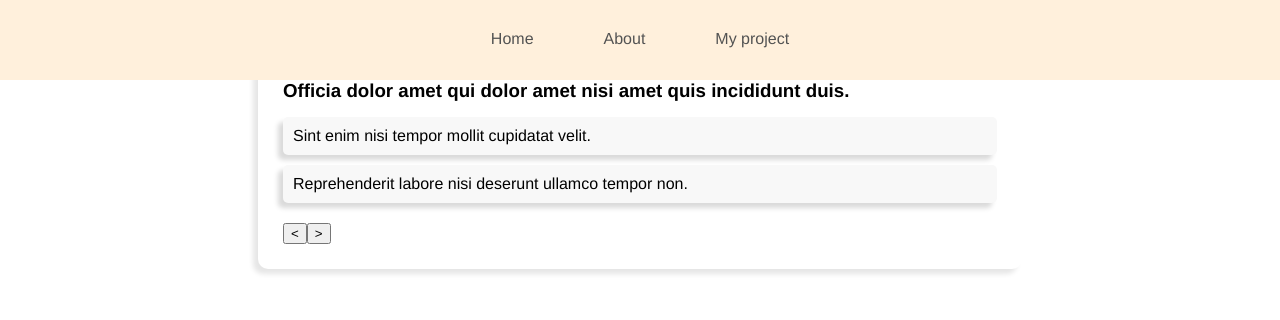
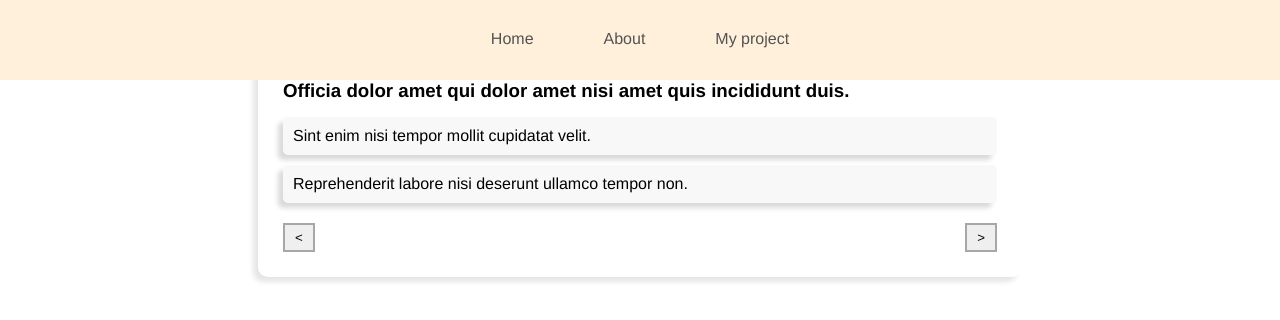
Before and after one commit to ashleycao12/my-website, a Vue app: page /quiz in a window 1280 px wide. Both pictures are taken after a click on the button "Start". Shown: the top 320 px of the page. Built offline with nearby package versions, Linux system fonts and the light colour scheme; the HTML template or start-up script is replaced by a standard one.

Commit message:
change names of a few variables. Track the answered question and selected option, then calculate the result from questionTrack

```diff
--- a/src/assets/quiz/question-list.json
+++ b/src/assets/quiz/question-list.json
@@ -3,7 +3,7 @@
     "weight":"1",
     "text":"Officia dolor amet qui dolor amet nisi amet quis incididunt duis.",
     "options":[{
-      "association" : "Coffee Bean",
+      "association" : "Coffee bean",
       "text": "Sint enim nisi tempor mollit cupidatat velit."
     },{
       "association" : "Beansprouts",
--- a/src/components/quiz/Question.vue
+++ b/src/components/quiz/Question.vue
@@ -1,10 +1,10 @@
 <template>
   <div class ="Q">
-    <h3 class="Q-text" >{{question}}</h3>
+    <h3 class="Q-text" >{{questionText}}</h3>
     <div class="option" v-for = "option in options" @click= "nextQ" :id= "option.association"> {{option.text}} </div>
-    <div>
-      <button class="changeQ back">&lt;</button>
-      <button class="changeQ forward">&gt;</button>
+    <div class="changeQ-parent">
+      <button class="changeQ">&lt;</button>
+      <button class="changeQ">&gt;</button>
     </div>
   </div>
     <!-- <button @click= "nextQ">change question</button> -->
@@ -23,34 +23,70 @@
     setup(props, context){
       // declare and initialise variable
       const questionID = ref(0)
-      const question = ref()
+      const questionText = ref()
       const options = ref()
       const resultTrack = ref([])   //to track the current stage of the result based on user's selection
       const weight = ref()
       const numQ = ref(questionListJson.length)
+      const questionTrack = ref()  //to track quiz progress and allow revisting past questions
 
       //create an array of object base on the list of result each with starting score of 0. The score will increase as user click
       resultListJson.forEach((result) => {
         resultTrack.value.push({
           name:result.name,
-          score:1
+          score:0
         })
       })
+
+      // put the question list to a new variable
+      questionTrack.value = questionListJson
+      questionTrack.value.forEach(question=>{
+        question.answered = false,
+        question.options.forEach(option=>{
+          option.selected = false
+        })
+      })
+      console.log(questionTrack.value[0].options);
+
       getQ()
 
       //get text, list of options and weight of the current question.
       function getQ (){
-        question.value = questionListJson[questionID.value].text
+        questionText.value = questionListJson[questionID.value].text
         options.value = questionListJson[questionID.value].options
         weight.value = Number(questionListJson[questionID.value].weight)
       }
 
-      function top(result) {
+      // function top(result) {
+      //   const scoreList = []
+      //   result.forEach(currentItem =>{scoreList.push(currentItem.score)})
+      //   const max = Math.max(...scoreList)
+      //   let top0 = ""
+      //   result.forEach(currentItem => {
+      //     if (currentItem.score === max) {
+      //       top0 = currentItem.name
+      //     }
+      //   });
+      //     return top0
+      // }
+
+      function top() {
+        //extract quiz result from questionTrack
+        resultTrack.value.forEach(result => {
+          questionTrack.value.forEach(question=>{
+            question.options.forEach(option=>{
+              if((result.name === option.association) && (option.selected === true)){
+                result.score = result.score+Number(question.weight)
+              }
+            })
+          })
+        });
+
         const scoreList = []
-        result.forEach(currentItem =>{scoreList.push(currentItem.score)})
+        resultTrack.value.forEach(currentItem =>{scoreList.push(currentItem.score)})
         const max = Math.max(...scoreList)
         let top0 = ""
-        result.forEach(currentItem => {
+        resultTrack.value.forEach(currentItem => {
           if (currentItem.score === max) {
             top0 = currentItem.name
           }
@@ -60,37 +96,36 @@
 
 
       function nextQ (event) {
-        //update resultTracking
+        //update questionTracking
         const association = event.target.id
-        resultTrack.value.forEach((result) =>{
-          if (result.name === association) {
-            result.score = result.score + weight.value
+        const currentQ = questionTrack.value[questionID.value]
+
+        currentQ.answered = true;
+        currentQ.options.forEach(option=>{
+          if(option.association === association) {
+            option.selected = true
           }
+          // else {if (option.selected === true){
+          //   option.selected = false
+          // }}
         })
-        // const association = questionListJson[questionID.value].options
 
         //move to the next question
         if (questionID.value != numQ.value - 1) {
           questionID.value++
           getQ()
         } else {
-          context.emit('endGame', top(resultTrack.value))
+          console.log(resultTrack.value);
+          console.log(questionTrack.value);
+          context.emit('endGame', top())
         }
-
-        // question.value = questionListJson[questionID.value].text
       }
 
       return{
-        nextQ, question,  options,
+        nextQ, questionText, options,
         // getQ, questionID,
       }
     },
-
-    // data(){
-    //   return{
-    //     questionListJson : questionListJson
-    //   }
-    // }
   }
 </script>
 
@@ -114,11 +149,17 @@
     background: rgb(239, 166, 144);
     transition: 0.2ms;
   }
+  .changeQ-parent {
+    margin-top: 20px;
+    /* background-color: blue; */
+    display: flex;
+    justify-content: space-between;
+  }
   .changeQ {
-    margin-top: 20px;
-  }
-  .forward {
-    margin-right: 10px;
+    padding: 5px 10px;
+    border: solid;
+    border-color: rgb(167, 167, 167);
+    border-width: 2px;
   }
   h3{
     margin: 5px 0 15px 0;
--- a/src/views/HomeView.vue
+++ b/src/views/HomeView.vue
@@ -38,7 +38,6 @@ export default {
   .gif {
     height: 500px;
     background-color: black;
-    /* border-radius: 20px; */
     flex: 1;
   }
   .project {
```
